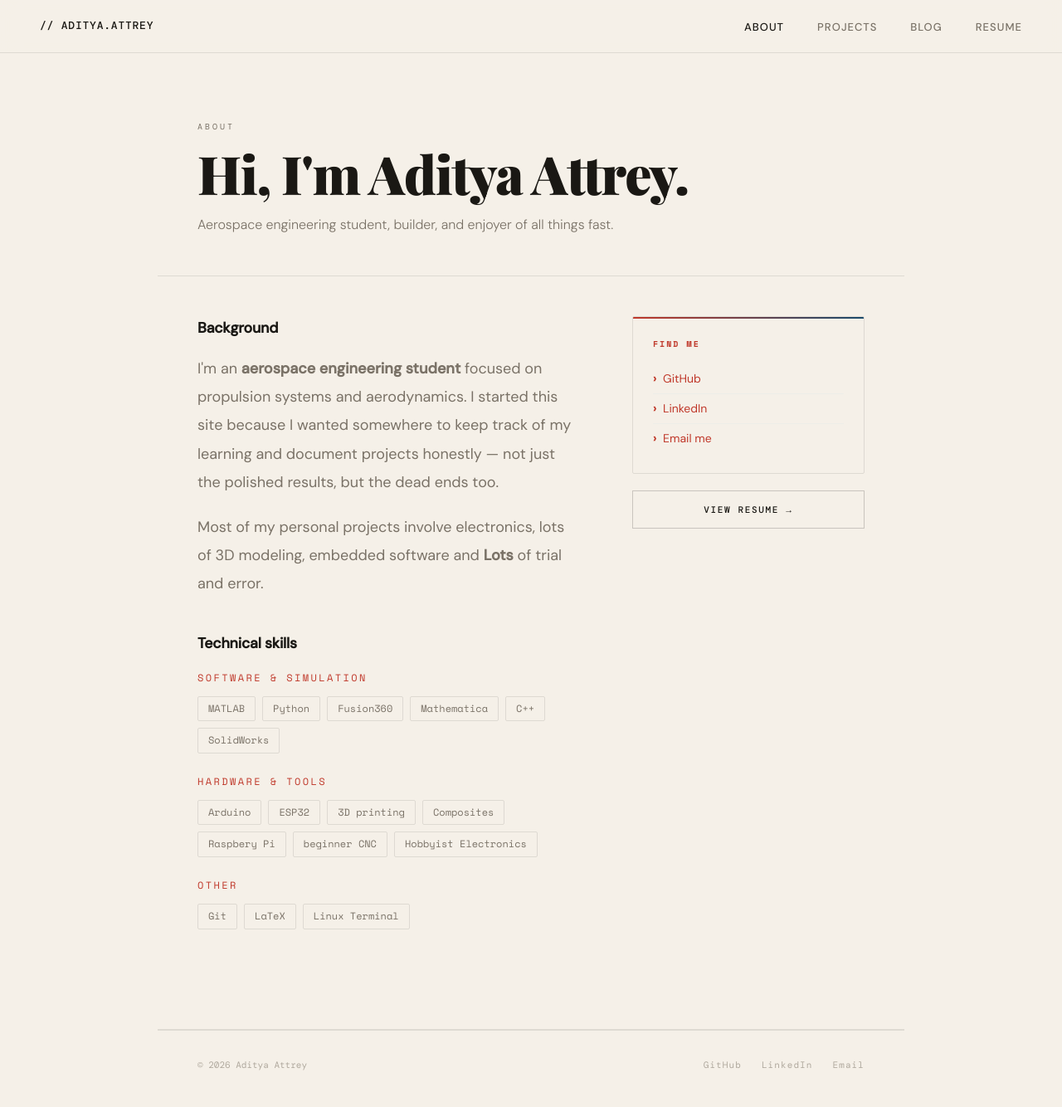
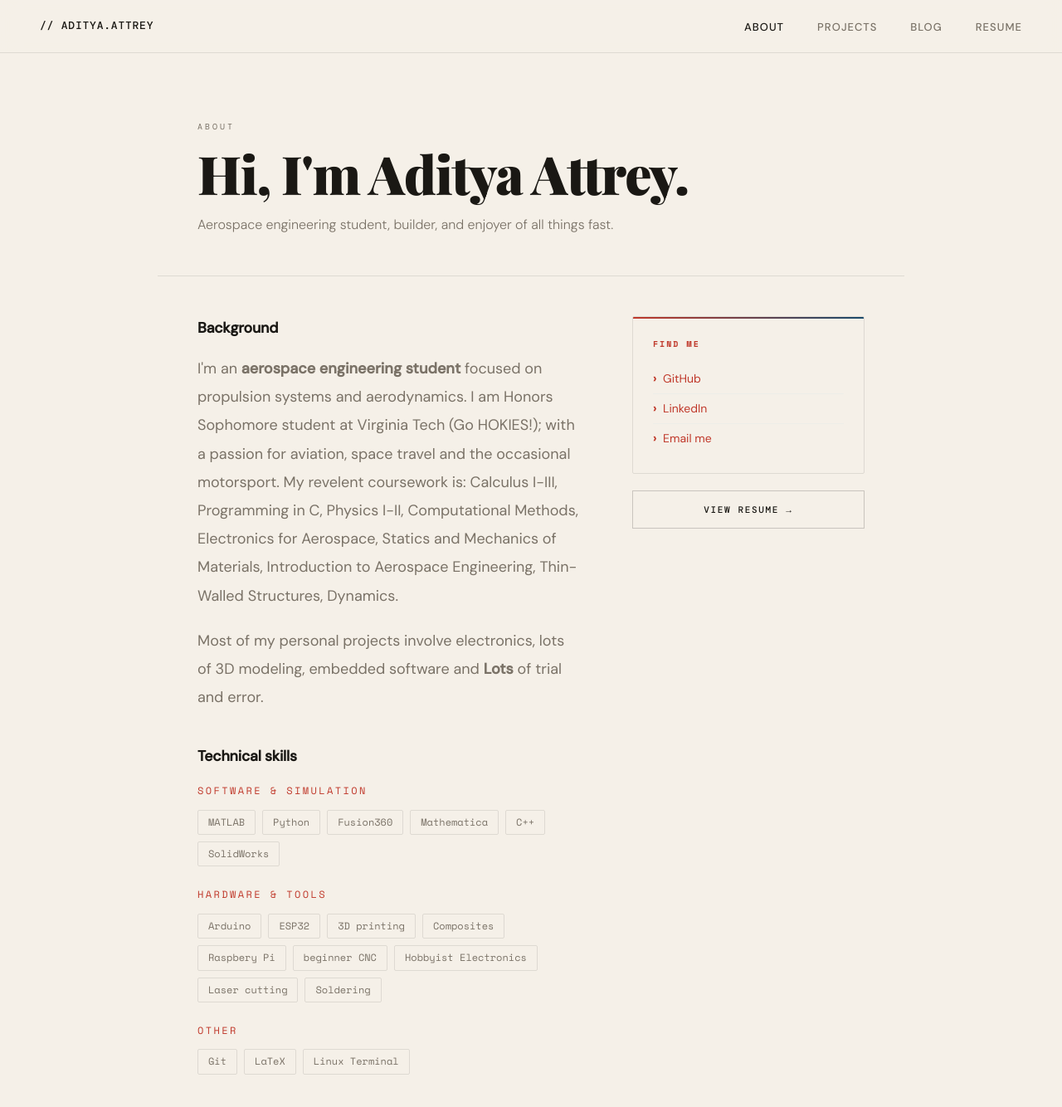
Before and after one commit to FBRDCYB3R/Aero-Blog, a Jekyll site: the page built from about.html, in a window 1280 px wide and 1400 px high. Shown: the top 1334 px of the window at 83% size. Built offline with Jekyll 4.4.1, drawn with Linux system fonts in a browser that asks for light colours; some web fonts are replaced.

Commit message:
Revise background information and skills listed
Updated personal background and added skills.

```diff
--- a/about.html
+++ b/about.html
@@ -35,7 +35,7 @@ permalink: /about/
     <div class="about-body">
       <h2>Background</h2>
       <p>
-        I'm an <strong>aerospace engineering student</strong> focused on propulsion systems and aerodynamics. I started this site because I wanted somewhere to keep track of my learning and document projects honestly — not just the polished results, but the dead ends too.
+        I'm an <strong>aerospace engineering student</strong> focused on propulsion systems and aerodynamics. I am Honors Sophomore student at Virginia Tech (Go HOKIES!); with a passion for aviation, space travel and the occasional motorsport. My revelent coursework is: Calculus I-III, Programming in C, Physics I-II, Computational Methods, Electronics for Aerospace, Statics and Mechanics of Materials, Introduction to Aerospace Engineering, Thin-Walled Structures, Dynamics.
       </p>
       <p>
         Most of my personal projects involve electronics, lots of 3D modeling, embedded software and <strong>Lots</strong> of trial and error.
@@ -63,6 +63,8 @@ permalink: /about/
           <span class="skill-chip">Raspbery Pi</span>
           <span class="skill-chip">beginner CNC</span>
           <span class="skill-chip">Hobbyist Electronics</span>
+          <span class="skill-chip">Laser cutting</span>
+          <span class="skill-chip">Soldering</span>
         </div>
       </div>
       <div class="skills-group">
```
